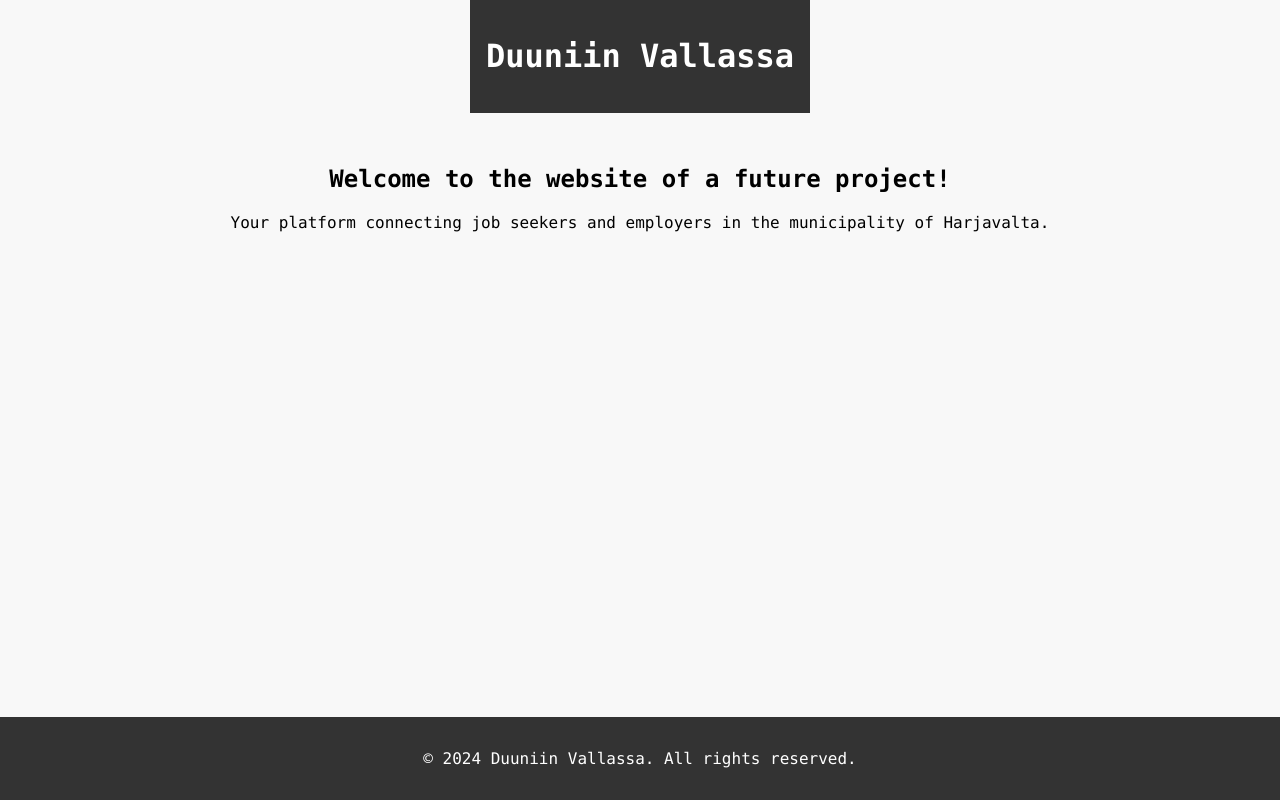
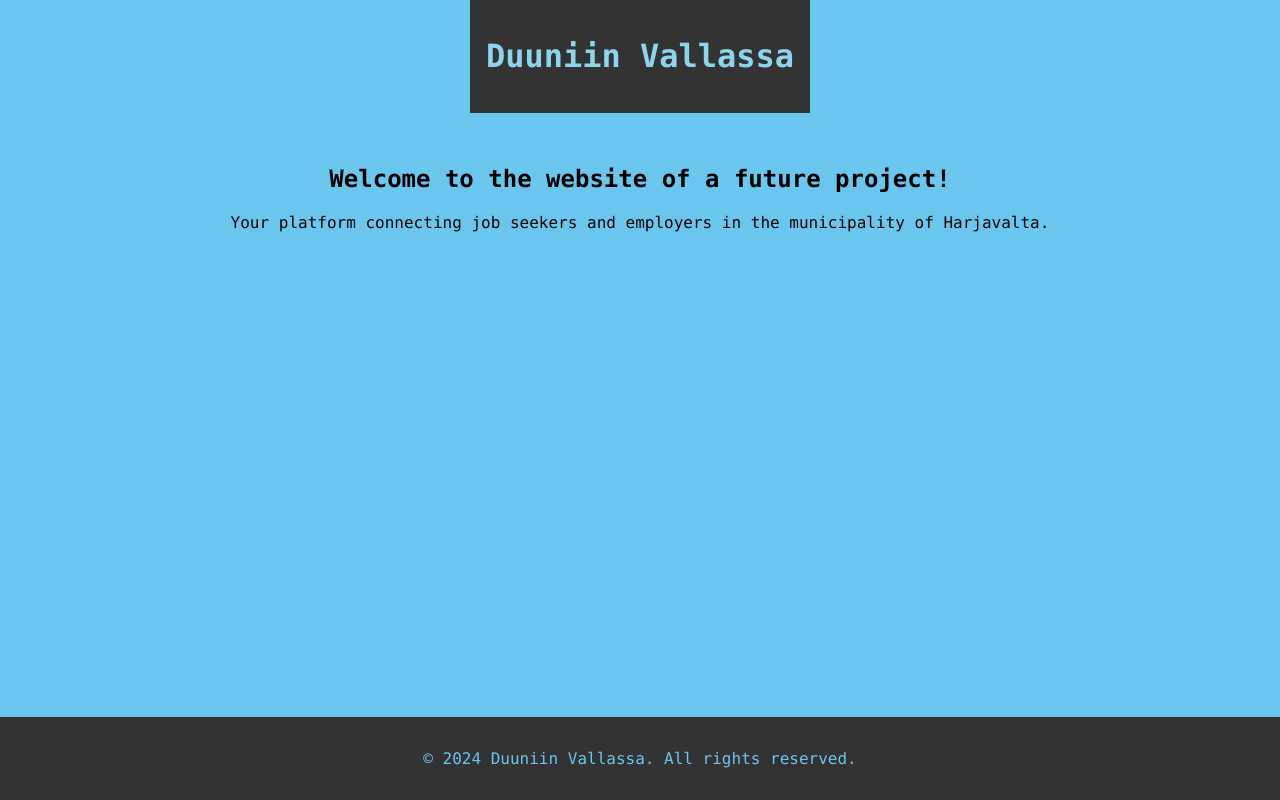
Before and after one commit to CapoMK25/harjavalta_project, a Django app: page / in a window 1280 px wide. Run offline with Django 5.2, Linux system fonts and the light colour scheme.

Commit message:
Updated CSS for the project

```diff
--- a/harjavalta_project/harjavalta/static/harjavalta/main.css
+++ b/harjavalta_project/harjavalta/static/harjavalta/main.css
@@ -1,4 +1,5 @@
 body {
+    background-color: rgb(106, 198, 237);
     font-family: 'Lucida Console', monospace;
     margin: 0;
     padding: 0;
@@ -7,13 +8,12 @@ body {
     align-items: center;
     justify-content: center;
     height: 100vh;
-    background-color: #f8f8f8;
 }
 
 
 header {
     background-color: #333;
-    color: #fff;
+    color: #8bd6ed;
     padding: 1rem;
     text-align: center;
 }
@@ -28,8 +28,8 @@ main {
 footer {
     margin-top: auto;
     background-color: #333;
-    color: #fff;
     text-align: center;
+    color: rgb(106, 198, 237);
     padding: 1rem;
     width: 100%;
 }
--- a/harjavalta_project/harjavalta_project/settings.py
+++ b/harjavalta_project/harjavalta_project/settings.py
@@ -117,10 +117,10 @@ USE_TZ = True
 # Static files (CSS, JavaScript, Images)
 # https://docs.djangoproject.com/en/5.0/howto/static-files/
 
-STATIC_URL = 'static/'
+STATIC_URL = 'static/harjavalta/'
 
 STATICFILES_DIRS = [
-    os.path.join(BASE_DIR, 'harjavalta/static'),
+    os.path.join(BASE_DIR, 'harjavalta/static/harjavalta'),
 ]
 
 # Default primary key field type
```
